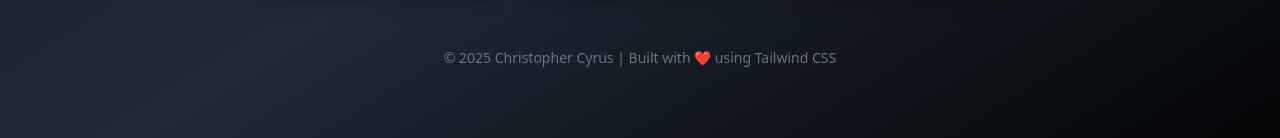
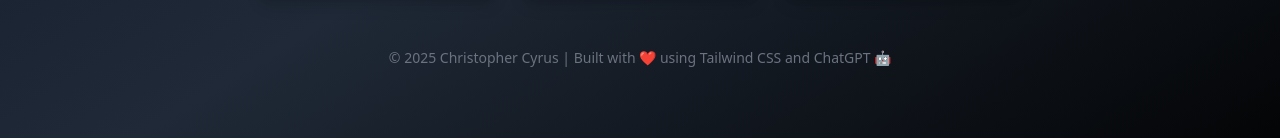
Before and after one commit to c-cyrus01-sys/PortifolioWebsite, a plain HTML site: page index.html in a window 1280 px wide. Shown: the part 576-714 px from the top of the page. Drawn offline with nearby package versions, Linux system fonts and the light colour scheme.

Commit message:
Page Init2 gpt

```diff
--- a/index.html
+++ b/index.html
@@ -55,7 +55,7 @@
             </a>
         </div>
         <footer class="mt-12 text-sm text-gray-500">
-            © 2025 Christopher Cyrus | Built with ❤️ using Tailwind CSS
+            © 2025 Christopher Cyrus | Built with ❤️ using Tailwind CSS and ChatGPT 🤖
         </footer>
     </div>
 </body>
```
